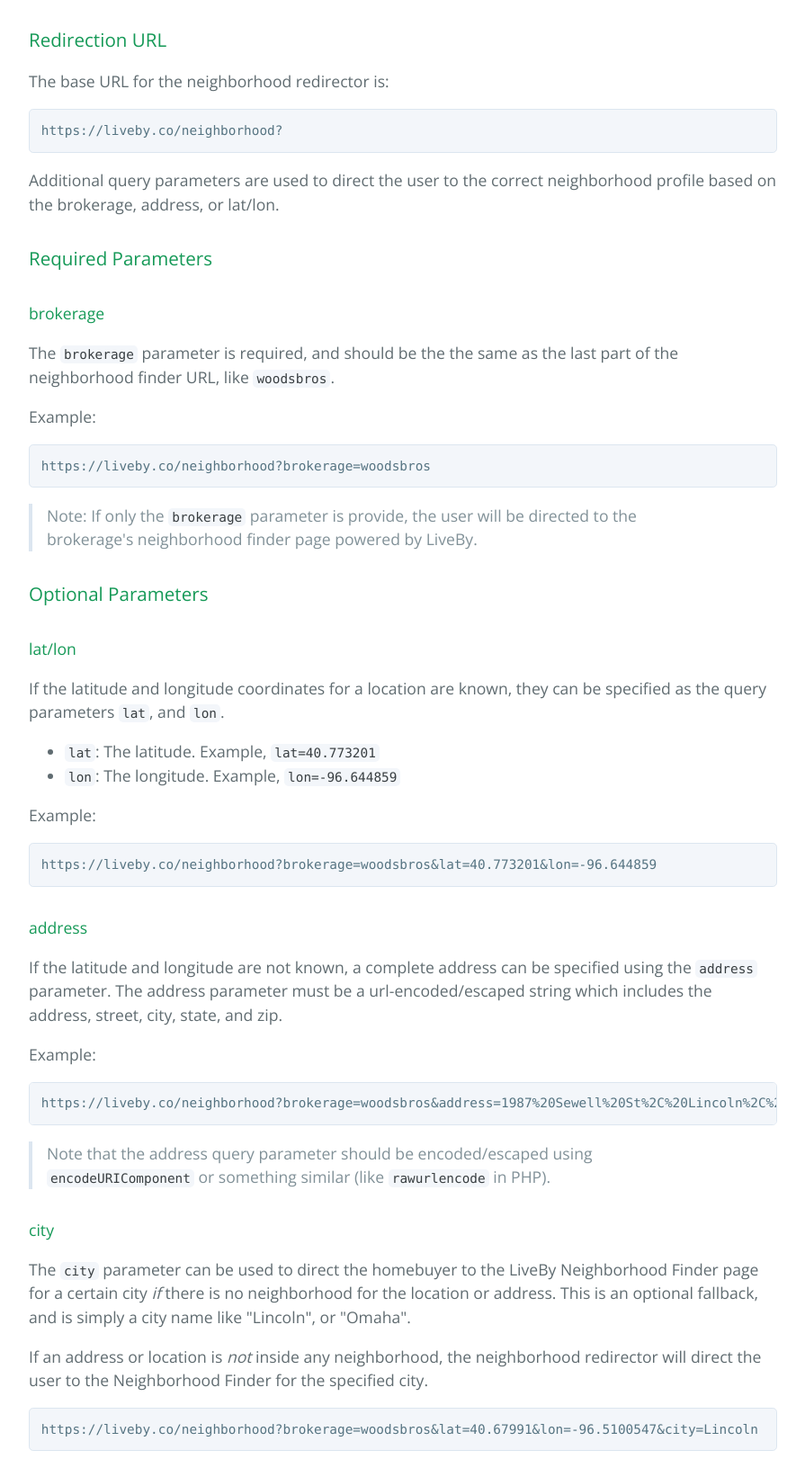
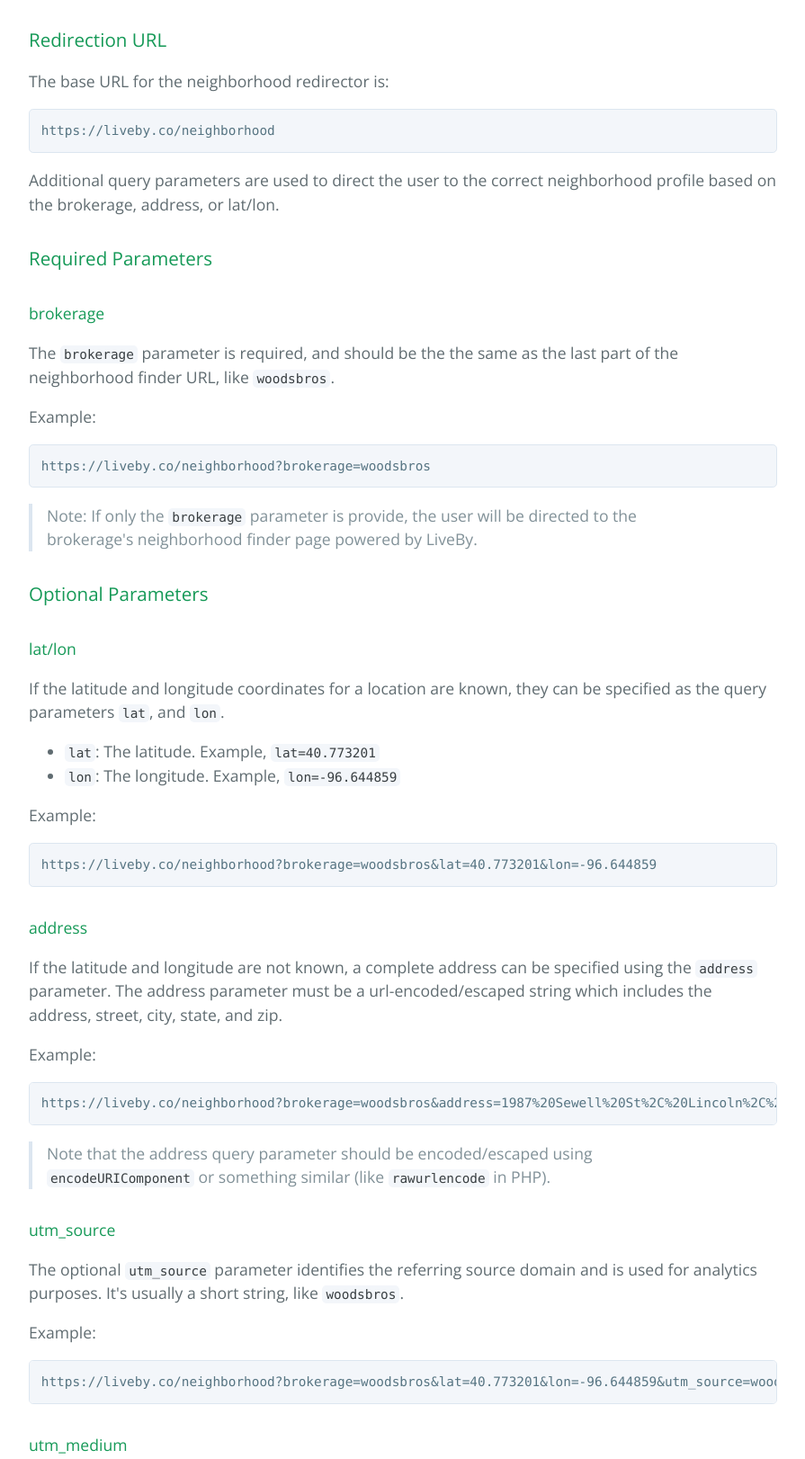
Before and after one commit to LiveBy/liveby.github.io, a plain HTML site: page index.html in a window 1280 px wide. Shown: the part 640-2262 px from the top of the page at 90% size, without its empty margins (192-1087 px from the left). Drawn offline with nearby package versions, Linux system fonts and the light colour scheme.

Commit message:
Replace master branch with page content via GitHub

```diff
--- a/index.html
+++ b/index.html
@@ -33,7 +33,7 @@
 
 <p>The base URL for the neighborhood redirector is:</p>
 
-<pre><code>https://liveby.co/neighborhood?
+<pre><code>https://liveby.co/neighborhood
 </code></pre>
 
 <p>Additional query parameters are used to direct the user to the correct neighborhood profile based on the brokerage, address, or lat/lon.</p>
@@ -92,16 +92,6 @@
 </blockquote>
 
 <h4>
-<a id="city" class="anchor" href="#city" aria-hidden="true"><span aria-hidden="true" class="octicon octicon-link"></span></a>city</h4>
-
-<p>The <code>city</code> parameter can be used to direct the homebuyer to the LiveBy Neighborhood Finder page for a certain city <em>if</em> there is no neighborhood for the location or address. This is an optional fallback, and is simply a city name like "Lincoln", or "Omaha".</p>
-
-<p>If an address or location is <em>not</em> inside any neighborhood, the neighborhood redirector will direct the user to the Neighborhood Finder for the specified city.</p>
-
-<pre><code>https://liveby.co/neighborhood?brokerage=woodsbros&amp;lat=40.67991&amp;lon=-96.5100547&amp;city=Lincoln
-</code></pre>
-
-<h4>
 <a id="utm_source" class="anchor" href="#utm_source" aria-hidden="true"><span aria-hidden="true" class="octicon octicon-link"></span></a>utm_source</h4>
 
 <p>The optional <code>utm_source</code> parameter identifies the referring source domain and is used for analytics purposes. It's usually a short string, like <code>woodsbros</code>.</p>
```
Also changed, not shown: params.json (+1 -1 lines).
